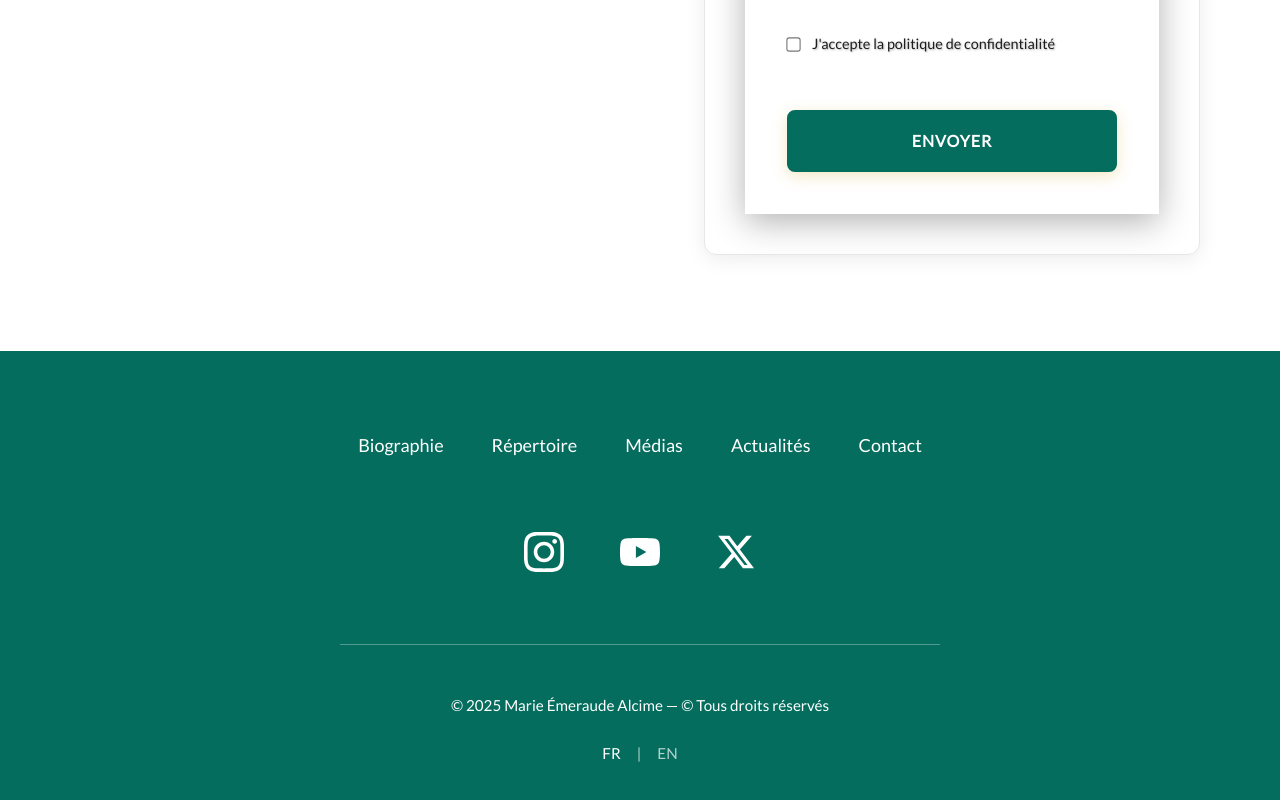
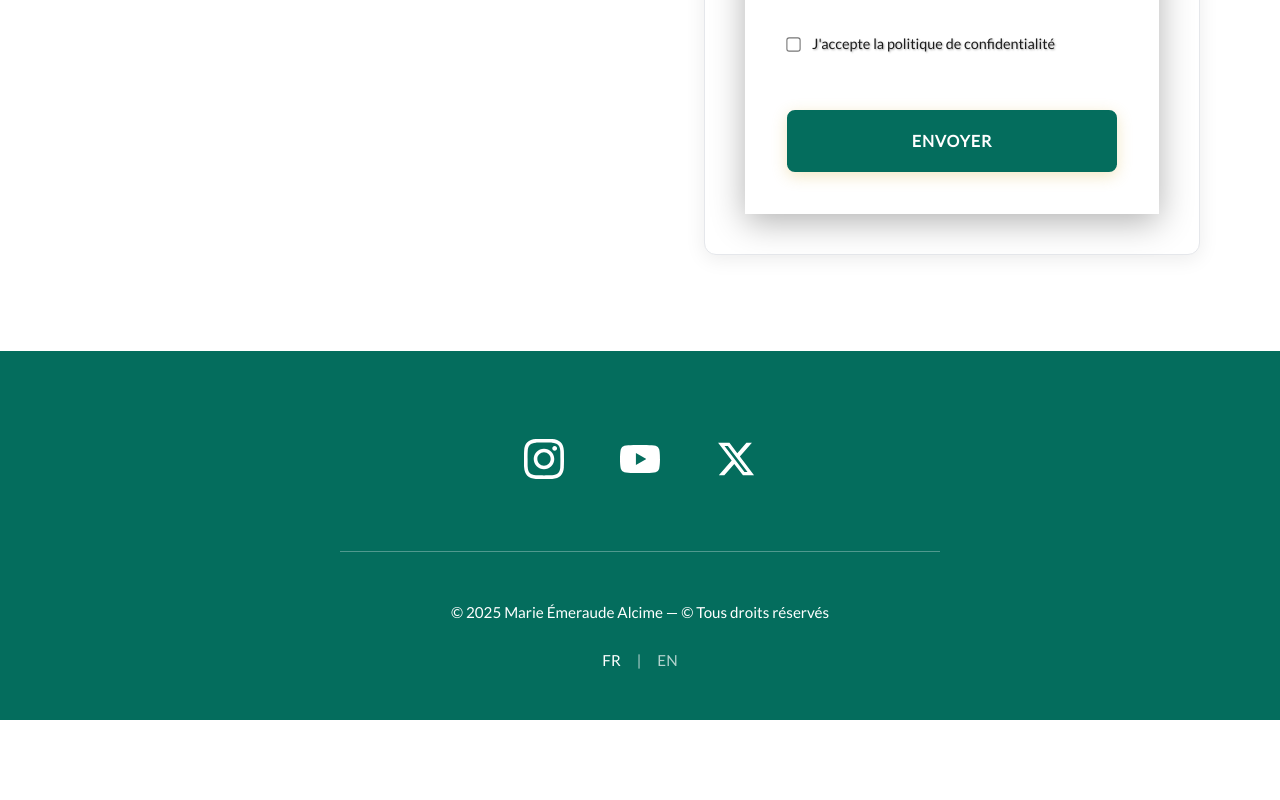
Before and after one commit to matta971/marie-site, a React (Vite) app: page /contact in a window 1280 px wide. Shown: the part 1454-2254 px from the top of the page. After the commit the page ends 2174 px from the top, so only its background shows below. Built offline with nearby package versions, Linux system fonts and the light colour scheme.

Commit message:
modif header actualités presse & remove link pages footer

```diff
--- a/src/components/Footer.tsx
+++ b/src/components/Footer.tsx
@@ -6,35 +6,6 @@ export default function Footer(): React.JSX.Element {
     <footer className="footer-bg">
       <div className="footer-container">
         {/* Navigation principale */}
-        <nav className="footer-nav">
-          <ul className="footer-nav-list">
-            <li>
-              <Link to="/biographie" className="footer-nav-link">
-                Biographie
-              </Link>
-            </li>
-            <li>
-              <Link to="/repertoire" className="footer-nav-link">
-                Répertoire
-              </Link>
-            </li>
-            <li>
-              <Link to="/medias" className="footer-nav-link">
-                Médias
-              </Link>
-            </li>
-            <li>
-              <Link to="/presse" className="footer-nav-link">
-                Actualités
-              </Link>
-            </li>
-            <li>
-              <Link to="/contact" className="footer-nav-link">
-                Contact
-              </Link>
-            </li>
-          </ul>
-        </nav>
 
         {/* Icônes réseaux sociaux */}
         <div className="footer-social">
--- a/src/components/Header.tsx
+++ b/src/components/Header.tsx
@@ -9,7 +9,7 @@ const links = [
   { to: '/enseignement', label: 'Services' },
  // { to: '/services', label: 'Services' },
   { to: '/agenda', label: 'Agenda' },
-    { to: '/presse', label: 'Presse' },
+    { to: '/presse', label: 'Actualités' },
   { to: '/medias', label: 'Médias' },
   { to: '/contact', label: 'Contact' },
 ]
```
